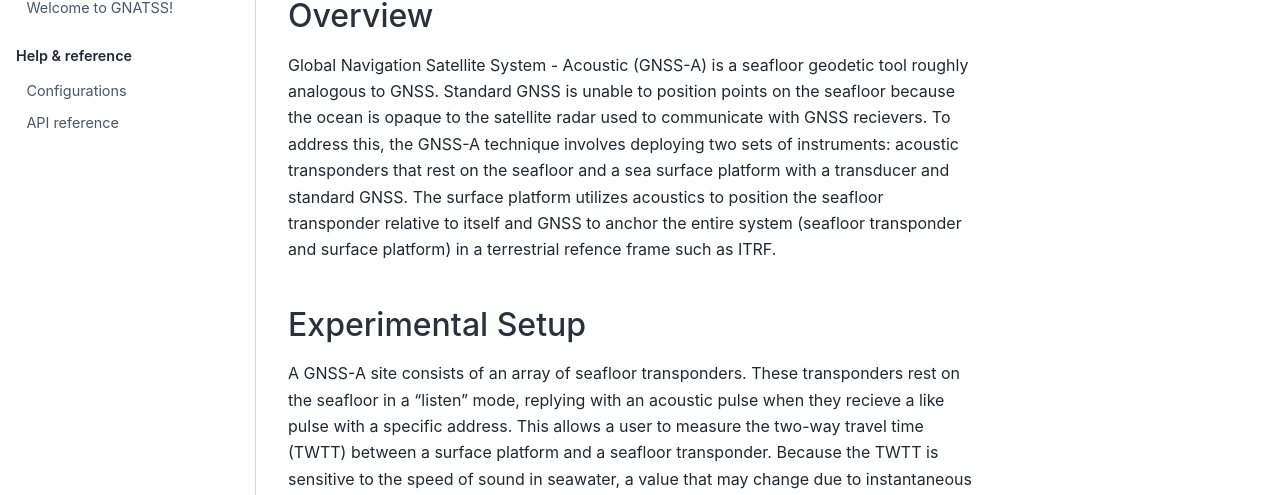
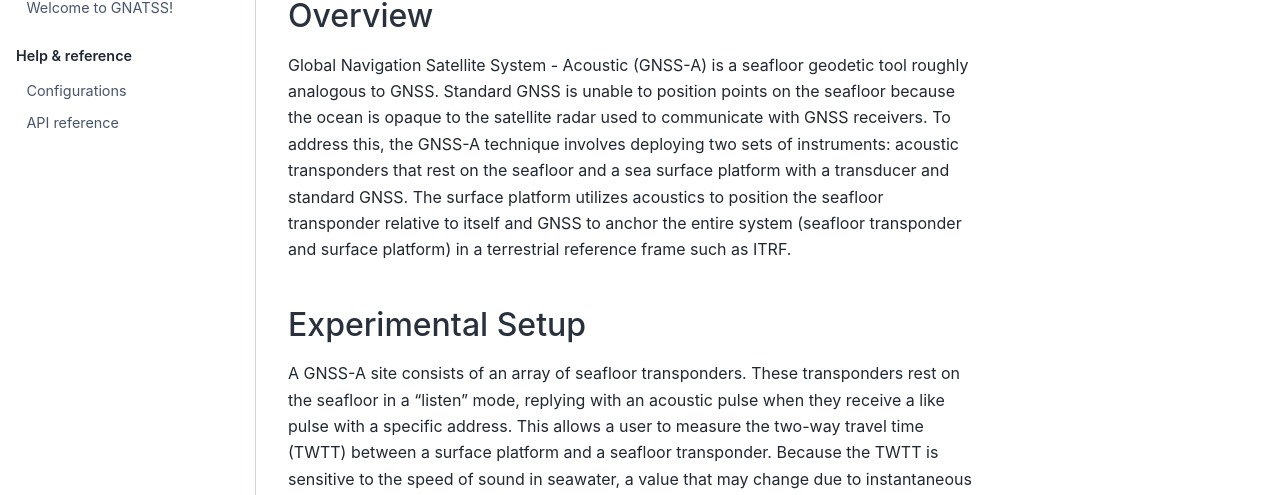
Before and after one commit to seafloor-geodesy/gnatss, a Jupyter Book: the page built from docs/gnssa.md, in a window 1280 px wide and 900 px high. Shown: the part 164-659 px from the top of the window. Built offline with Jupyter Book 1.0.4 settings and Sphinx 7.4.7 and the Sphinx Book theme 1.1.4, drawn with Linux system fonts in a browser that asks for light colours; some of the changed text lies outside the part shown.

Commit message:
[pre-commit.ci] auto fixes from pre-commit.com hooks
for more information, see https://pre-commit.ci

```diff
--- a/docs/gnssa.md
+++ b/docs/gnssa.md
@@ -1,10 +1,10 @@
 # GNSS-Acoustic
 
 ## Overview
-Global Navigation Satellite System - Acoustic (GNSS-A) is a seafloor geodetic tool roughly analogous to GNSS. Standard GNSS is unable to position points on the seafloor because the ocean is opaque to the satellite radar used to communicate with GNSS recievers. To address this, the GNSS-A technique involves deploying two sets of instruments: acoustic transponders that rest on the seafloor and a sea surface platform with a transducer and standard GNSS. The surface platform utilizes acoustics to position the seafloor transponder relative to itself and GNSS to anchor the entire system (seafloor transponder and surface platform) in a terrestrial refence frame such as ITRF.
+Global Navigation Satellite System - Acoustic (GNSS-A) is a seafloor geodetic tool roughly analogous to GNSS. Standard GNSS is unable to position points on the seafloor because the ocean is opaque to the satellite radar used to communicate with GNSS receivers. To address this, the GNSS-A technique involves deploying two sets of instruments: acoustic transponders that rest on the seafloor and a sea surface platform with a transducer and standard GNSS. The surface platform utilizes acoustics to position the seafloor transponder relative to itself and GNSS to anchor the entire system (seafloor transponder and surface platform) in a terrestrial reference frame such as ITRF.
 
 ## Experimental Setup
-A GNSS-A site consists of an array of seafloor transponders. These transponders rest on the seafloor in a "listen" mode, replying with an acoustic pulse when they recieve a like pulse with a specific address. This allows a user to measure the two-way travel time (TWTT) between a surface platform and a seafloor transponder. Because the TWTT is sensitive to the speed of sound in seawater, a value that may change due to instantaneous oceanographic sources such as internal gravity waves, a single transponder may not be positioned to much better than ~10 cm due to oceanographic signals. This may be mitigated by deploying acoustic transponders in arrays of 3 or more and averaging the apparent transponder positions in space and time, which allows us to position the geometric center of a transponder array to ~1 cm.
+A GNSS-A site consists of an array of seafloor transponders. These transponders rest on the seafloor in a "listen" mode, replying with an acoustic pulse when they receive a like pulse with a specific address. This allows a user to measure the two-way travel time (TWTT) between a surface platform and a seafloor transponder. Because the TWTT is sensitive to the speed of sound in seawater, a value that may change due to instantaneous oceanographic sources such as internal gravity waves, a single transponder may not be positioned to much better than ~10 cm due to oceanographic signals. This may be mitigated by deploying acoustic transponders in arrays of 3 or more and averaging the apparent transponder positions in space and time, which allows us to position the geometric center of a transponder array to ~1 cm.
 
 The sea surface platform may be a wave glider, research vessel, or buoy. GNATSS assumes that the surface platform surveys the acoustic transponders from the center of the array and interrogates each transponder simultaneously at regular intervals, typically every 15-20 seconds. Surveying from the array center yields robust array positions but less information about sound speed variations in the water column. Thus, we typically recommend surveying for 3-5 days at a single site and averaging the array position over this time period to mitigate oceanographic signals.
 
```
